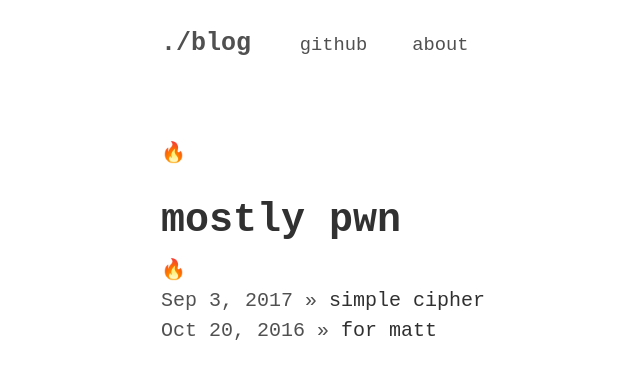
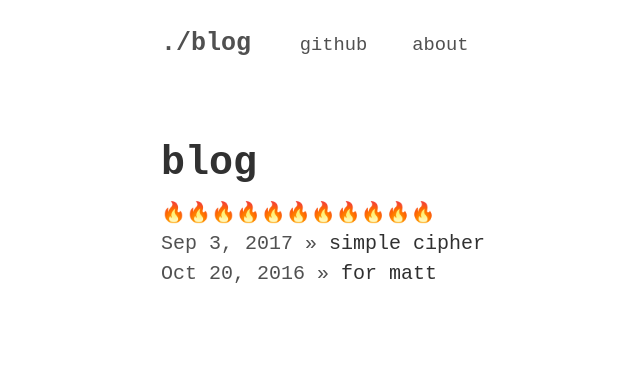
Before and after one commit to clampz/clampz.github.io, a Jekyll site: the page built from blog.html, in a window 1280 px wide. Shown: the top 379 px of the page, without its empty margins (99-739 px from the left). Built offline with Jekyll 4.4.1, drawn with Linux system fonts in a browser that asks for light colours; emoji names are drawn with the system emoji font.

Commit message:
fire on blog and title

```diff
--- a/blog.html
+++ b/blog.html
@@ -3,7 +3,7 @@ layout: default
 title: archive of written pwnage
 ---
 
-:fire:<h1>mostly pwn</h1>:fire:
+<h1>blog</h1>:fire::fire::fire::fire::fire::fire::fire::fire::fire::fire::fire:
 
 {% for post in site.posts %}
 
```
